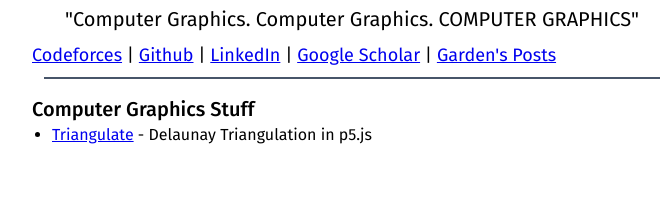
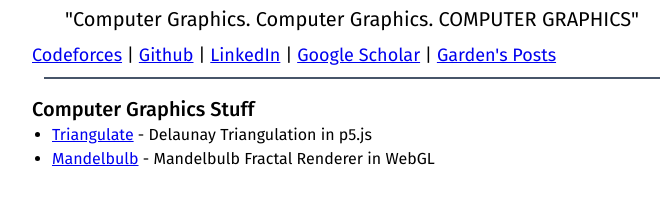
Before and after one commit to MasterIceZ/MasterIceZ.github.io, an Astro site: page /graphics in a window 1280 px wide. Shown: the part 107-312 px from the top of the page, without its empty margins (300-969 px from the left). Built offline with nearby package versions, Linux system fonts and the light colour scheme; Astro itself is replaced by a stand-in of ours; a web font is replaced by a local one.

Commit message:
mandelbulb

```diff
--- a/src/pages/graphics/index.astro
+++ b/src/pages/graphics/index.astro
@@ -42,6 +42,9 @@ import Layout from "@/layouts/GardenLayout.astro";
                     <li>
                         <a class="text-[#0000EE] underline" href="https://mastericez.github.io/triangulate">Triangulate</a> - Delaunay Triangulation in p5.js
                     </li>
+                    <li>
+                        <a class="text-[#0000EE] underline" href="https://mastericez.github.io/mandelbulb">Mandelbulb</a> - Mandelbulb Fractal Renderer in WebGL
+                    </li>
                 </ul>
             </section>
         </section>
```
